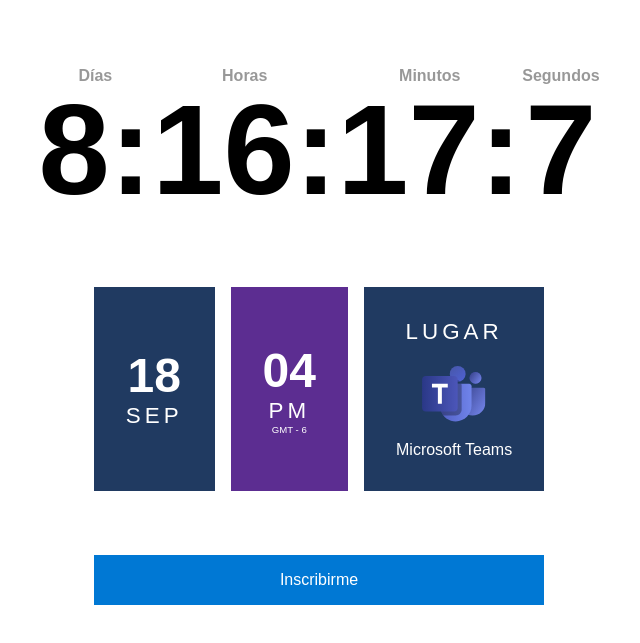
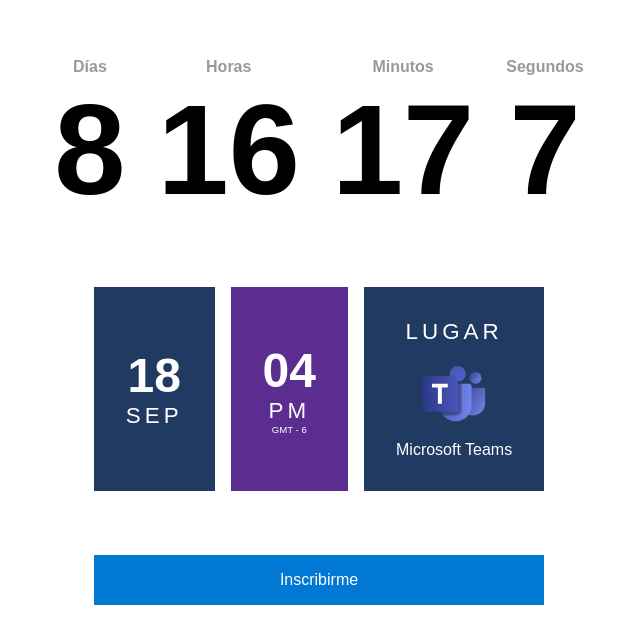
Before and after one commit to gustavo-exe/LandingPage-AIConAzure, a plain HTML site: page index.html in a window 1280 px wide. Shown: the part 869-1512 px from the top of the page, without its empty margins (321-961 px from the left). Drawn offline with Linux system fonts and the light colour scheme.

Commit message:
Animacion de giro y espaciado en el contador.

```diff
--- a/css/cover.css
+++ b/css/cover.css
@@ -14,7 +14,6 @@
     display: flex;
     align-items: center;
 }
-
 
 .rueda
 {
@@ -38,3 +37,17 @@
         font-size: 2rem;
     }
 }
+
+@media (prefers-reduced-motion: no-preference) {
+    .rueda {
+      animation: App-logo-spin infinite 20s linear;
+    }
+  }
+  @keyframes App-logo-spin {
+    from {
+      transform: rotate(0deg);
+    }
+    to {
+      transform: rotate(360deg);
+    }
+  }
--- a/css/fragmentos-fecha.css
+++ b/css/fragmentos-fecha.css
@@ -2,7 +2,7 @@
     display: flex;
     font-size: 1rem;
     justify-content: center;
-    transform: translatey(50%);
+
     opacity:40%;
 }
 
--- a/css/inscripciones.css
+++ b/css/inscripciones.css
@@ -24,6 +24,9 @@
     font-weight: bold;
     text-align: center;
     align-items: center;
+    display: flex;
+    justify-content: space-between;
+    gap: 2rem;
 }
 
 .direccion{
--- a/javascript/CountdownHN.js
+++ b/javascript/CountdownHN.js
@@ -14,9 +14,9 @@ var myfunc = setInterval(function() {
     var seconds = Math.floor((timeleft % (1000 * 60)) / 1000);
 
     // TImepo restante que se ira mostrando
-    document.getElementById("days").innerHTML = days + ":"
-    document.getElementById("hours").innerHTML = hours + ":"
-    document.getElementById("mins").innerHTML = minutes + ":"
+    document.getElementById("days").innerHTML = days
+    document.getElementById("hours").innerHTML = hours
+    document.getElementById("mins").innerHTML = minutes
     document.getElementById("secs").innerHTML = seconds
 
     // Mensaje que se desplegara cuando el tiempo se acabe
```
Also changed, not shown: images/RuedaGiratoria.png.
